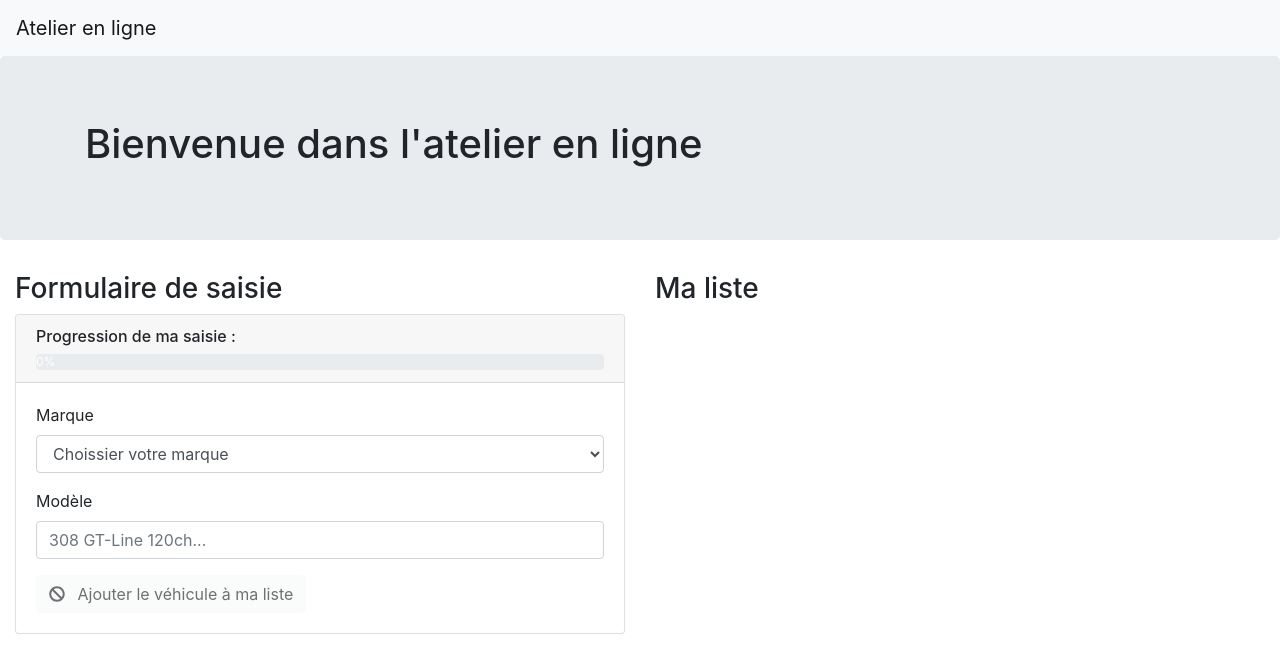
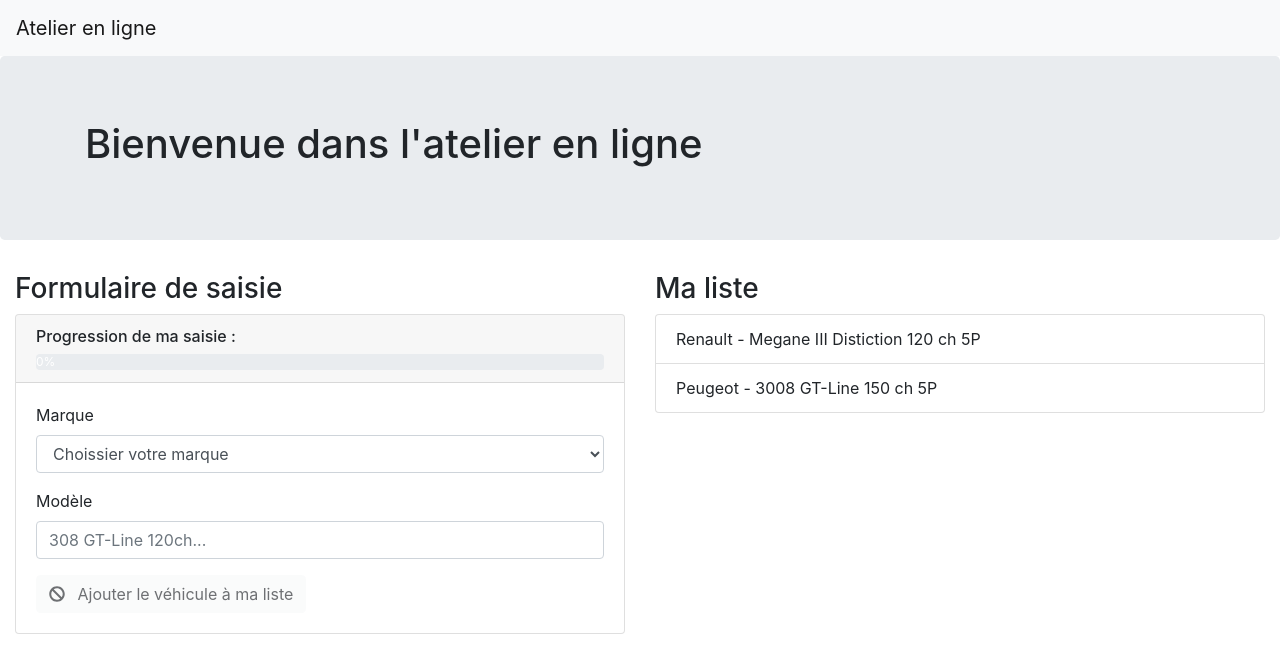
Before and after one commit to gabrielmustiere/vue-wonderful-quote, a Vue app: page / in a window 1280 px wide. Shown: the top 670 px of the page. Built offline with nearby package versions, Linux system fonts and the light colour scheme.

Commit message:
hardcode vehicle vor vehicles list

```diff
--- a/src/App.vue
+++ b/src/App.vue
@@ -22,7 +22,7 @@
         </div>
         <div class="col">
           <h3>Ma liste</h3>
-          <vehicle-list></vehicle-list>
+          <vehicle-list :vehicles="vehicles"></vehicle-list>
         </div>
       </div>
     </div>
@@ -39,6 +39,15 @@ export default {
     VehicleForm,
     VehicleList
 
+  },
+  data: function () {
+    return {
+      vehicles: [
+        { 'brand': 'Renault', 'model': 'Megane III Distiction 120 ch 5P' },
+        { 'brand': 'Peugeot', 'model': '3008 GT-Line 150 ch 5P' }
+      ]
+
+    }
   }
 }
 
--- a/src/components/VehicleList.vue
+++ b/src/components/VehicleList.vue
@@ -1,13 +1,17 @@
 <template>
   <div>
     <ul class="list-group">
+      <li class="list-group-item" v-for="(vehicle,i) in vehicles" v-bind:key="i">{{vehicle.brand}} - {{vehicle.model}}</li>
     </ul>
   </div>
 </template>
 
 <script>
 export default {
-  name: 'VehicleList'
+  name: 'VehicleList',
+  props: {
+    vehicles: Array
+  }
 }
 </script>
 
```
